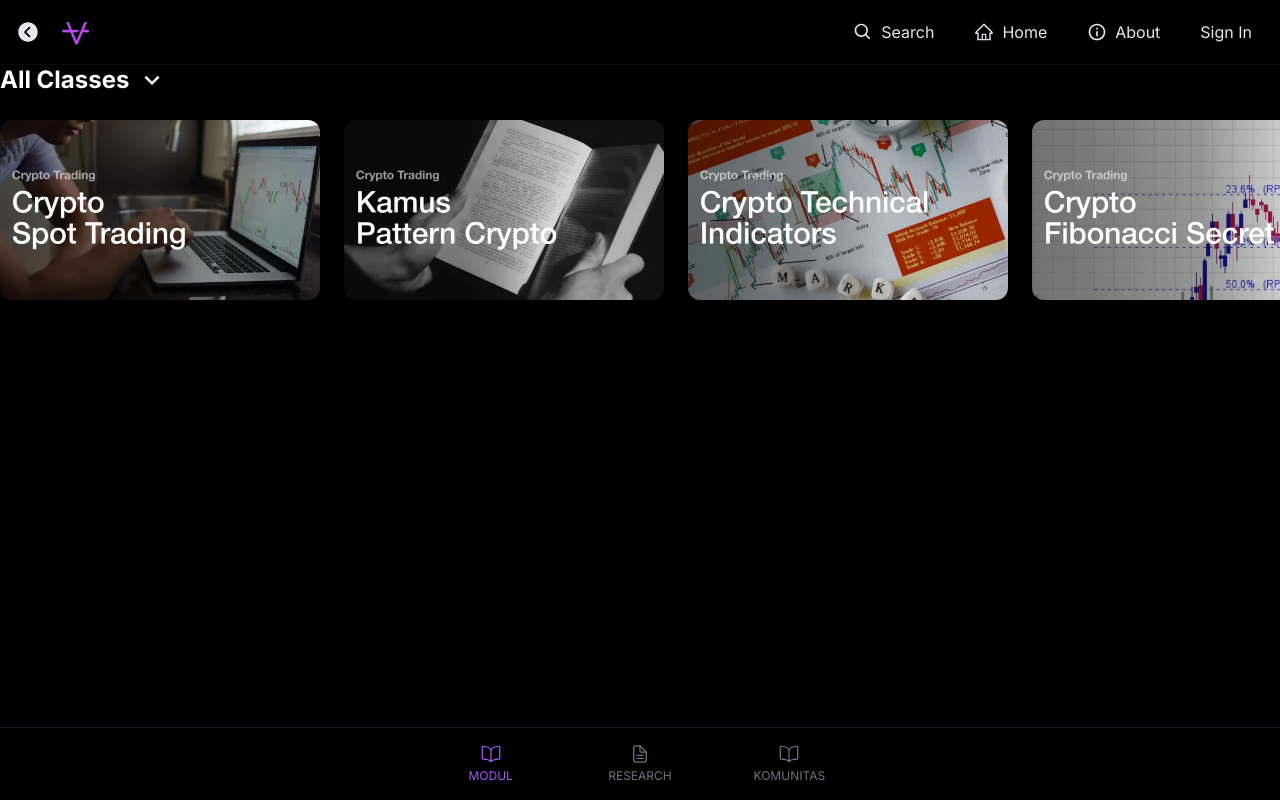
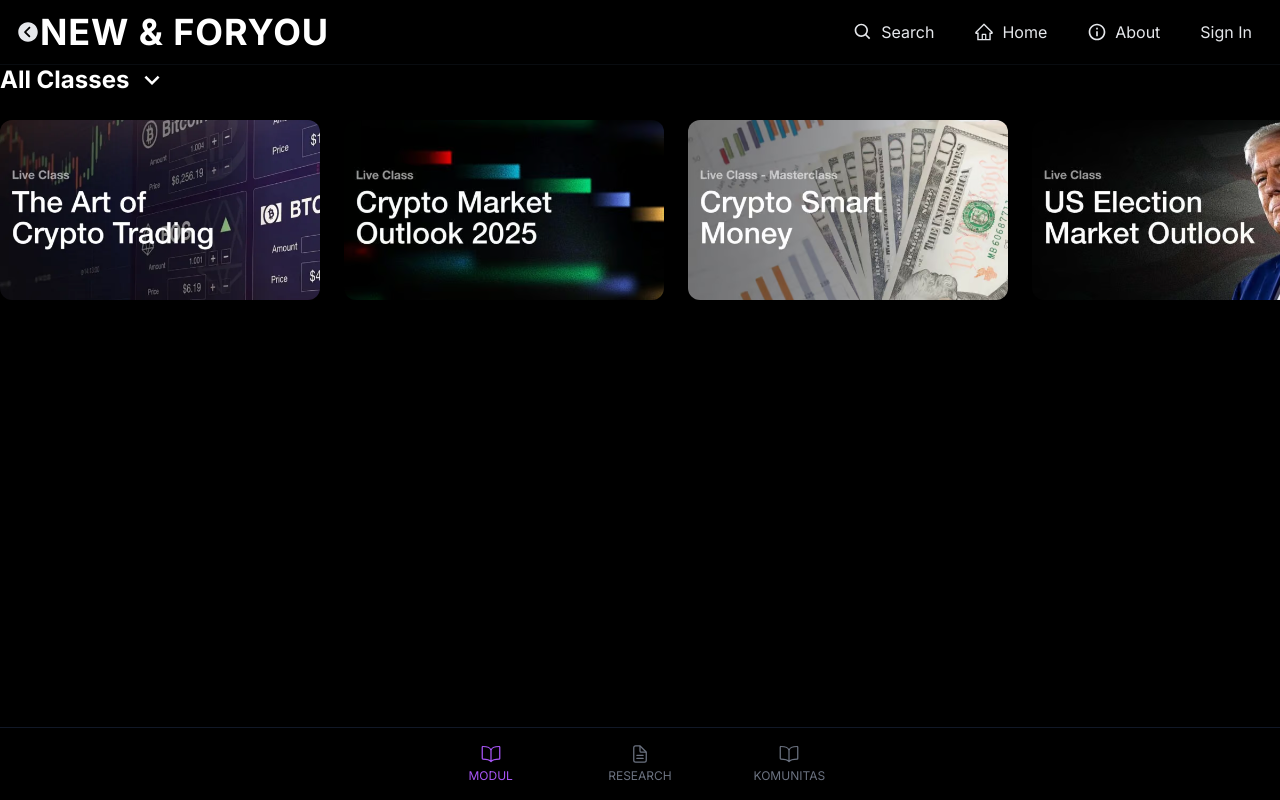
Before and after one commit to dikamaulanada/wowowo, a Next.js app: page /Halaman/0-all-classes in a window 1280 px wide. Built offline with nearby package versions, Linux system fonts and the light colour scheme; no server answers.

Commit message:
pesan perubahan

```diff
--- a/src/app/Halaman/0-all-classes/page.tsx
+++ b/src/app/Halaman/0-all-classes/page.tsx
@@ -14,10 +14,10 @@ export default function AllClassesPage() {
 
   // Gabungkan semua data modul
   const allClasses = [
+    ...liveclassData,
     ...tradingData,
     ...investingData,
     ...blockchainData,
-    ...liveclassData,
   ];
 
   function handleImageError(title: string): void {
--- a/src/app/page.tsx
+++ b/src/app/page.tsx
@@ -128,7 +128,7 @@ export default function HomePage() {
       <div className="relative z-10">
         <div className="container mx-auto px-3 py-6">
           {/* Judul global */}
-          <h1 className="text-white text-xl md:text-4xl font-bold mb-6 tracking-wide uppercase text-left">NEW &amp; FORYOU</h1>
+
           {/* ...existing content dari renderContent... */}
           <div className="mb-6">
             <div className="p-2 md:p-6 rounded-xl transition-all duration-300 border border-gray-800/30 bg-zinc-950/80">
--- a/src/ui/nav.tsx
+++ b/src/ui/nav.tsx
@@ -60,16 +60,10 @@ const Nav = () => {
                 <IoIosArrowDropleftCircle className="text-2xl" />
               </Link>
             )}
-            <div className="flex items-center space-x-2">
-              <Image
-                src="/ac.png"
-                alt="Akademi Crypto Logo"
-                width={40}
-                height={40}
-                className="text-white"
-              />
+          </div>
 
-            </div>
+          <div className="flex-1 flex justify-start items-center">
+            <h2 className="text-white text-xl md:text-4xl font-bold tracking-wide uppercase text-left">NEW & FORYOU</h2>
           </div>
 
           {/* Desktop Navigation */}
@@ -119,7 +113,7 @@ const Nav = () => {
                       </Link>
                       <button
                         onClick={() => signOut()}
-                        className="block w-full text-left px-4 py-2 text-gray-200 hover:text-purple-600 flex items-center space-x-2"
+                        className="flex w-full text-left px-4 py-2 text-gray-200 hover:text-purple-600 items-center space-x-2"
                       >
                         <BiLogOut className="text-xl" />
                         <span>Sign Out</span>
@@ -179,14 +173,14 @@ const Nav = () => {
                   <Link
                     href="/profile"
                     onClick={handleLinkClick}
-                    className="block px-3 py-2 text-gray-200 hover:text-purple-600 flex items-center space-x-2"
+                    className="flex px-3 py-2 text-gray-200 hover:text-purple-600 items-center space-x-2"
                   >
                     <BiUser className="text-xl" />
                     <span>Profile</span>
                   </Link>
                   <button
                     onClick={() => signOut()}
-                    className="block w-full text-left px-3 py-2 text-gray-200 hover:text-purple-600 flex items-center space-x-2"
+                    className="flex w-full text-left px-3 py-2 text-gray-200 hover:text-purple-600 items-center space-x-2"
                   >
                     <BiLogOut className="text-xl" />
                     <span>Sign Out</span>
@@ -208,7 +202,7 @@ const Nav = () => {
               <Link
                 href="/"
                 onClick={handleLinkClick}
-                className="text-gray-200 hover:text-purple-600 block px-3 py-2 rounded-md text-base font-medium flex items-center space-x-2"
+                className="flex px-3 py-2 text-gray-200 hover:text-purple-600 rounded-md text-base font-medium items-center space-x-2"
               >
                 <AiOutlineHome className="text-xl" />
                 <span>Home</span>
@@ -216,7 +210,7 @@ const Nav = () => {
               <Link
                 href="/about"
                 onClick={handleLinkClick}
-                className="text-gray-200 hover:text-purple-600 block px-3 py-2 rounded-md text-base font-medium flex items-center space-x-2"
+                className="flex px-3 py-2 text-gray-200 hover:text-purple-600 rounded-md text-base font-medium items-center space-x-2"
               >
                 <BiInfoCircle className="text-xl" />
                 <span>About</span>
```
Also changed, not shown: 2 other files (tests, documents, lock files or other folders).
